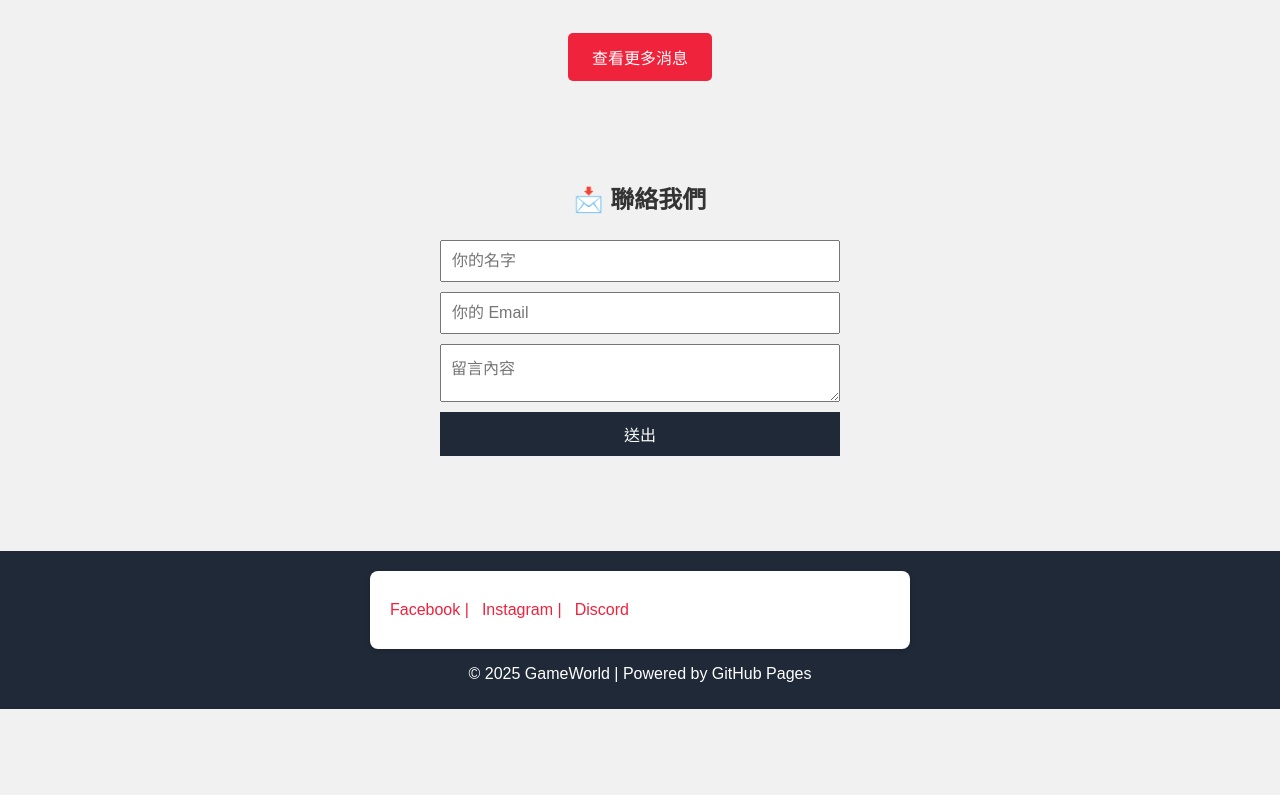
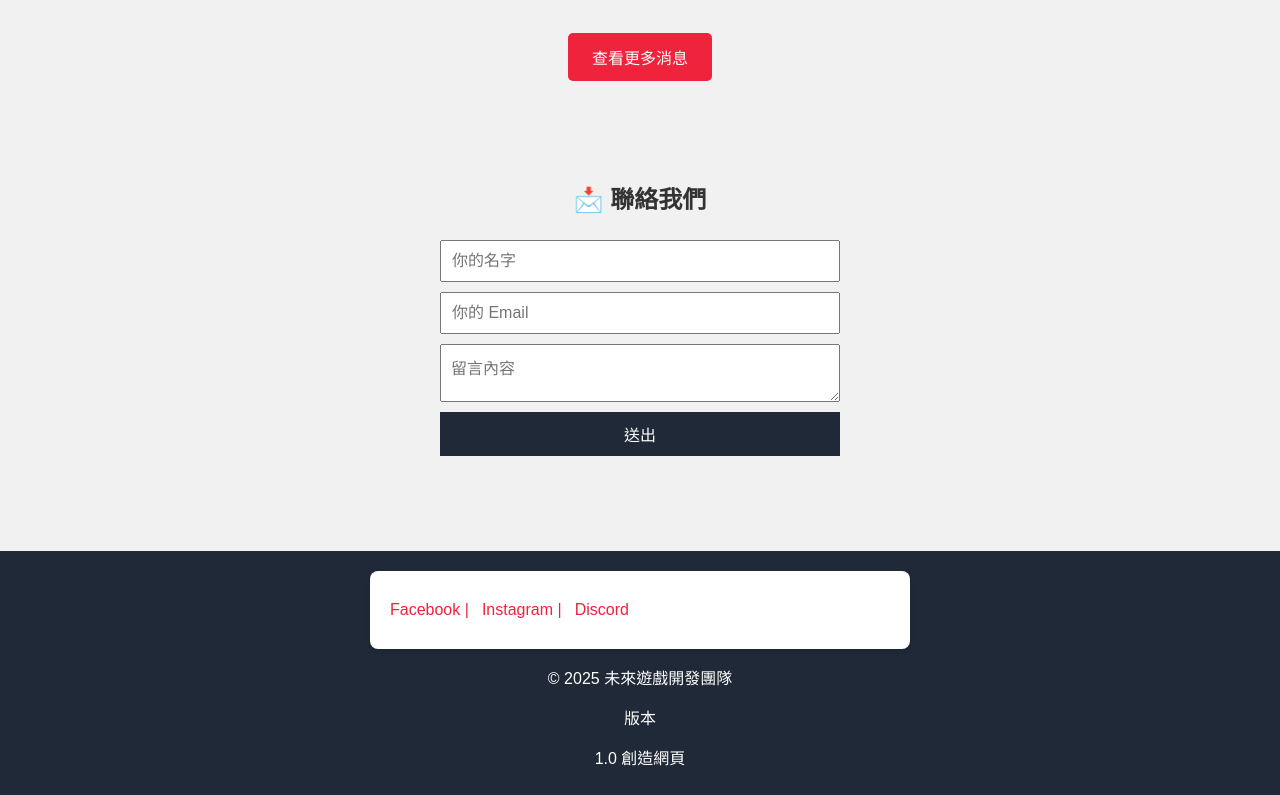
Before and after one commit to Elcan1989/GAME-START, a plain HTML site: page index.html in a window 1280 px wide. Shown: the part 767-1562 px from the top of the page. Before the commit the page ends 1476 px from the top, so only its background shows below. Drawn offline with Linux system fonts and the light colour scheme.

Commit message:
Update index.html

```diff
--- a/index.html
+++ b/index.html
@@ -58,7 +58,9 @@
         <a href="https://discord.com" target="_blank">   Discord</a>
       </div>
     </div>
-    <p>© 2025 GameWorld | Powered by GitHub Pages</p>
+    <p>© 2025 未來遊戲開發團隊</p>
+    <p>版本</p>
+    <p>1.0 創造網頁</p>
   </footer>
 
 
```
